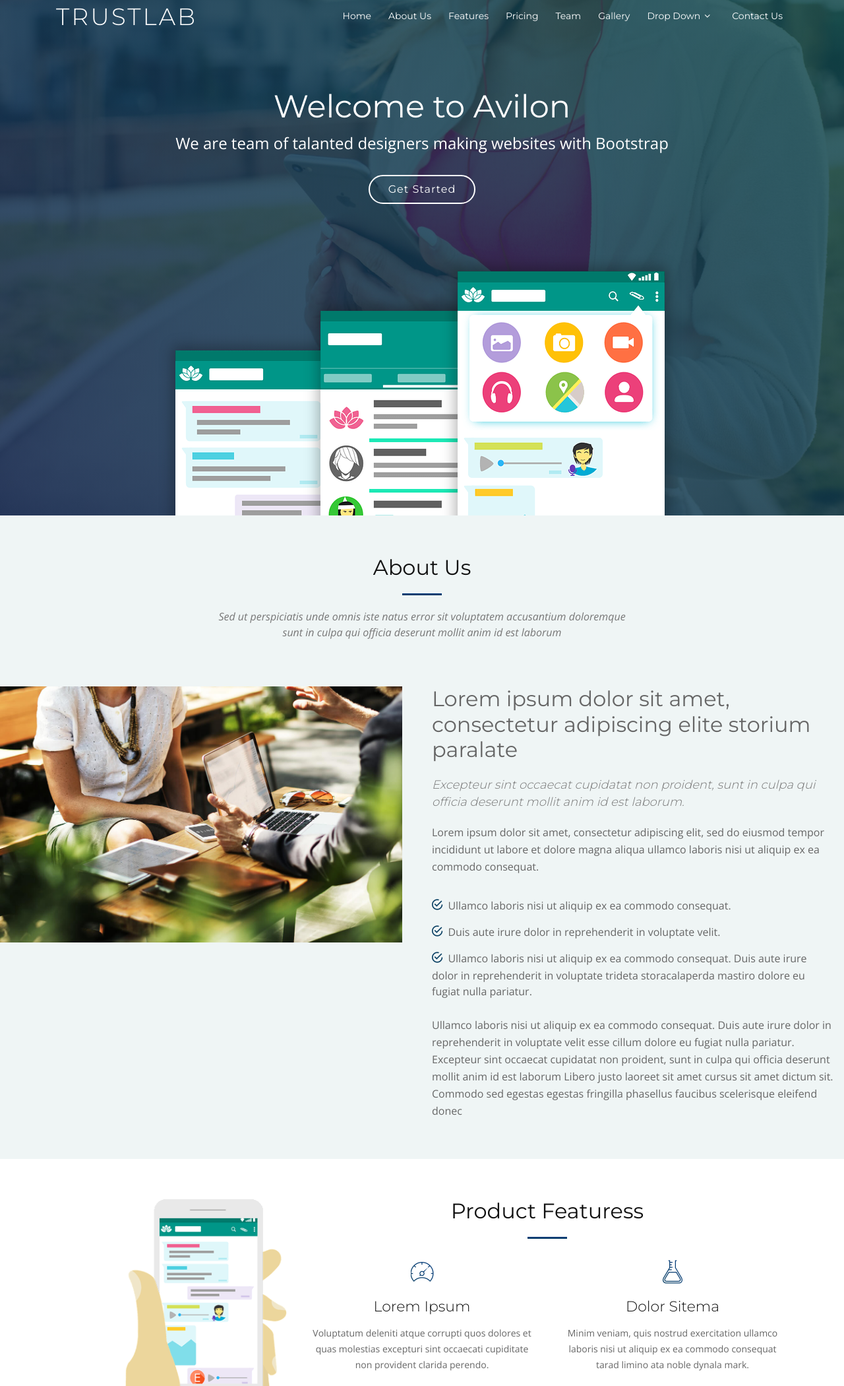
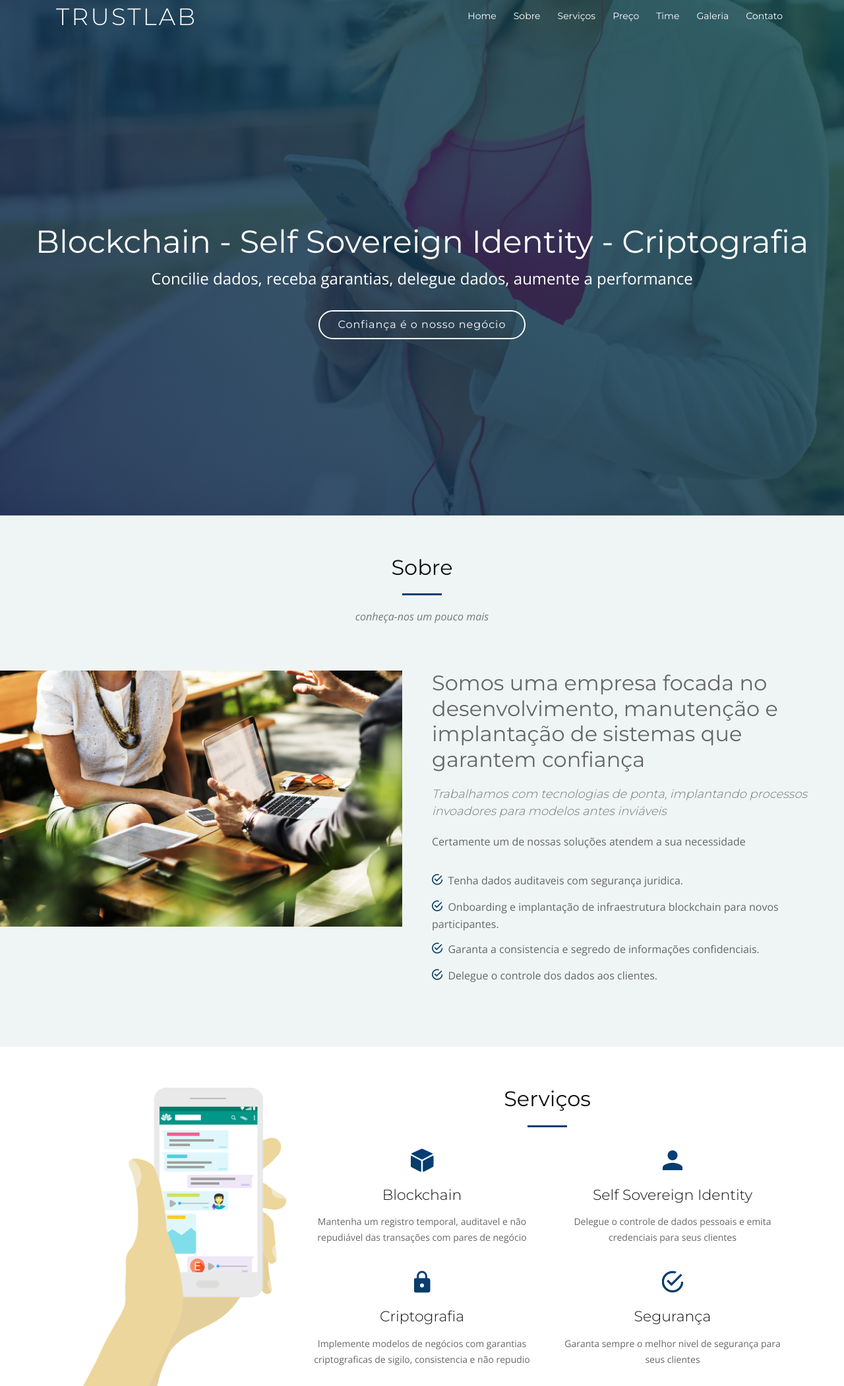
Before and after one commit to rodolfoleal/trust-site, a plain HTML site: page index.html in a window 1280 px wide. Shown: the part 19-2119 px from the top of the page at 66% size. Drawn offline with nearby package versions, Linux system fonts and the light colour scheme; files whose address does not match are found by name.

Commit message:
Update texts

```diff
--- a/css/style.css
+++ b/css/style.css
@@ -135,9 +135,9 @@ h6 {
 #intro .intro-text {
   position: absolute;
   left: 0;
-  top: 60px;
+  top: 250px;
   right: 0;
-  height: calc(50% - 60px);
+  height: calc(50% - 30px);
   display: -webkit-box;
   display: -webkit-flex;
   display: -ms-flexbox;
@@ -211,25 +211,37 @@ h6 {
 #intro .product-screens .product-screen-1 {
   position: absolute;
   z-index: 30;
-  left: calc(50% + 54px);
+  left: calc(10%);
   bottom: 0;
   top: 30px;
+}
+
+#intro .product-screens .product-screen-1 img {
+  width:50%;
 }
 
 #intro .product-screens .product-screen-2 {
   position: absolute;
   z-index: 20;
-  left: calc(50% - 154px);
+  left: calc(50%);
   bottom: 0;
-  top: 90px;
+  top: 30px;
+}
+
+#intro .product-screens .product-screen-2 img {
+  width:50%;
 }
 
 #intro .product-screens .product-screen-3 {
   position: absolute;
   z-index: 10;
-  left: calc(50% - 374px);
+  left: calc(80%);
   bottom: 0;
-  top: 150px;
+  top: 30px;
+}
+
+#intro .product-screens .product-screen-3 img {
+  width:80%;
 }
 
 /*--------------------------------------------------------------
--- a/index.html
+++ b/index.html
@@ -2,7 +2,7 @@
 <html lang="en">
 <head>
   <meta charset="utf-8">
-  <title>Avilon Bootstrap Template</title>
+  <title>TrustLab</title>
   <meta content="width=device-width, initial-scale=1.0" name="viewport">
   <meta content="" name="keywords">
   <meta content="" name="description">
@@ -51,29 +51,12 @@
       <nav id="nav-menu-container">
         <ul class="nav-menu">
           <li class="menu-active"><a href="#intro">Home</a></li>
-          <li><a href="#about">About Us</a></li>
-          <li><a href="#features">Features</a></li>
-          <li><a href="#pricing">Pricing</a></li>
-          <li><a href="#team">Team</a></li>
-          <li><a href="#gallery">Gallery</a></li>
-          <li class="menu-has-children"><a href="">Drop Down</a>
-            <ul>
-              <li><a href="#">Drop Down 1</a></li>
-              <li class="menu-has-children"><a href="#">Drop Down 2</a>
-                <ul>
-                  <li><a href="#">Deep Drop Down 1</a></li>
-                  <li><a href="#">Deep Drop Down 2</a></li>
-                  <li><a href="#">Deep Drop Down 3</a></li>
-                  <li><a href="#">Deep Drop Down 4</a></li>
-                  <li><a href="#">Deep Drop Down 5</a></li>
-                </ul>
-              </li>
-              <li><a href="#">Drop Down 3</a></li>
-              <li><a href="#">Drop Down 4</a></li>
-              <li><a href="#">Drop Down 5</a></li>
-            </ul>
-          </li>
-          <li><a href="#contact">Contact Us</a></li>
+          <li><a href="#about">Sobre</a></li>
+          <li><a href="#features">Serviços</a></li>
+          <li><a href="#pricing">Preço</a></li>
+          <li><a href="#team">Time</a></li>
+          <li><a href="#gallery">Galeria</a></li>
+          <li><a href="#contact">Contato</a></li>
         </ul>
       </nav><!-- #nav-menu-container -->
     </div>
@@ -85,25 +68,9 @@
   <section id="intro">
 
     <div class="intro-text">
-      <h2>Welcome to Avilon</h2>
-      <p>We are team of talanted designers making websites with Bootstrap</p>
-      <a href="#about" class="btn-get-started scrollto">Get Started</a>
-    </div>
-
-    <div class="product-screens">
-
-      <div class="product-screen-1 wow fadeInUp" data-wow-delay="0.4s" data-wow-duration="0.6s">
-        <img src="img/product-screen-1.png" alt="">
-      </div>
-
-      <div class="product-screen-2 wow fadeInUp" data-wow-delay="0.2s" data-wow-duration="0.6s">
-        <img src="img/product-screen-2.png" alt="">
-      </div>
-
-      <div class="product-screen-3 wow fadeInUp" data-wow-duration="0.6s">
-        <img src="img/product-screen-3.png" alt="">
-      </div>
-
+      <h2>Blockchain - Self Sovereign Identity - Criptografia</h2>
+      <p>Concilie dados, receba garantias, delegue dados, aumente a performance</p>
+      <a href="#about" class="btn-get-started scrollto">Confiança é o nosso negócio</a>
     </div>
 
   </section><!-- #intro -->
@@ -116,11 +83,10 @@
     <section id="about" class="section-bg">
       <div class="container-fluid">
         <div class="section-header">
-          <h3 class="section-title">About Us</h3>
+          <h3 class="section-title">Sobre</h3>
           <span class="section-divider"></span>
           <p class="section-description">
-            Sed ut perspiciatis unde omnis iste natus error sit voluptatem accusantium doloremque<br>
-            sunt in culpa qui officia deserunt mollit anim id est laborum
+            conheça-nos um pouco mais
           </p>
         </div>
 
@@ -130,20 +96,21 @@
           </div>
 
           <div class="col-lg-6 content wow fadeInRight">
-            <h2>Lorem ipsum dolor sit amet, consectetur adipiscing elite storium paralate</h2>
-            <h3>Excepteur sint occaecat cupidatat non proident, sunt in culpa qui officia deserunt mollit anim id est laborum.</h3>
+            <h2>Somos uma empresa focada no desenvolvimento, manutenção e implantação de sistemas que garantem confiança</h2>
+            <h3>Trabalhamos com tecnologias de ponta, implantando processos invoadores para modelos antes inviáveis</h3>
             <p>
-              Lorem ipsum dolor sit amet, consectetur adipiscing elit, sed do eiusmod tempor incididunt ut labore et dolore magna aliqua ullamco laboris nisi ut aliquip ex ea commodo consequat.
+              Certamente um de nossas soluções atendem a sua necessidade
             </p>
 
             <ul>
-              <li><i class="ion-android-checkmark-circle"></i> Ullamco laboris nisi ut aliquip ex ea commodo consequat.</li>
-              <li><i class="ion-android-checkmark-circle"></i> Duis aute irure dolor in reprehenderit in voluptate velit.</li>
-              <li><i class="ion-android-checkmark-circle"></i> Ullamco laboris nisi ut aliquip ex ea commodo consequat. Duis aute irure dolor in reprehenderit in voluptate trideta storacalaperda mastiro dolore eu fugiat nulla pariatur.</li>
+              <li><i class="ion-android-checkmark-circle"></i> Tenha dados auditaveis com segurança juridica.</li>
+              <li><i class="ion-android-checkmark-circle"></i> Onboarding e implantação de infraestrutura blockchain para novos participantes.</li>
+              <li><i class="ion-android-checkmark-circle"></i> Garanta a consistencia e segredo de informações confidenciais.</li>
+              <li><i class="ion-android-checkmark-circle"></i> Delegue o controle dos dados aos clientes.</li>
             </ul>
 
             <p>
-              Ullamco laboris nisi ut aliquip ex ea commodo consequat. Duis aute irure dolor in reprehenderit in voluptate velit esse cillum dolore eu fugiat nulla pariatur. Excepteur sint occaecat cupidatat non proident, sunt in culpa qui officia deserunt mollit anim id est laborum Libero justo laoreet sit amet cursus sit amet dictum sit. Commodo sed egestas egestas fringilla phasellus faucibus scelerisque eleifend donec
+              <!-- Ullamco laboris nisi ut aliquip ex ea commodo consequat. Duis aute irure dolor in reprehenderit in voluptate velit esse cillum dolore eu fugiat nulla pariatur. Excepteur sint occaecat cupidatat non proident, sunt in culpa qui officia deserunt mollit anim id est laborum Libero justo laoreet sit amet cursus sit amet dictum sit. Commodo sed egestas egestas fringilla phasellus faucibus scelerisque eleifend donec -->
             </p>
           </div>
         </div>
@@ -161,7 +128,7 @@
 
           <div class="col-lg-8 offset-lg-4">
             <div class="section-header wow fadeIn" data-wow-duration="1s">
-              <h3 class="section-title">Product Featuress</h3>
+              <h3 class="section-title">Serviços</h3>
               <span class="section-divider"></span>
             </div>
           </div>
@@ -175,24 +142,24 @@
             <div class="row">
 
               <div class="col-lg-6 col-md-6 box wow fadeInRight">
-                <div class="icon"><i class="ion-ios-speedometer-outline"></i></div>
-                <h4 class="title"><a href="">Lorem Ipsum</a></h4>
-                <p class="description">Voluptatum deleniti atque corrupti quos dolores et quas molestias excepturi sint occaecati cupiditate non provident clarida perendo.</p>
+                <div class="icon"><i class="ion-cube"></i></div>
+                <h4 class="title"><a href="">Blockchain</a></h4>
+                <p class="description">Mantenha um registro temporal, auditavel e não repudiável das transações com pares de negócio</p>
               </div>
               <div class="col-lg-6 col-md-6 box wow fadeInRight" data-wow-delay="0.1s">
-                <div class="icon"><i class="ion-ios-flask-outline"></i></div>
-                <h4 class="title"><a href="">Dolor Sitema</a></h4>
-                <p class="description">Minim veniam, quis nostrud exercitation ullamco laboris nisi ut aliquip ex ea commodo consequat tarad limino ata noble dynala mark.</p>
+                <div class="icon"><i class="ion-android-person"></i></div>
+                <h4 class="title"><a href="">Self Sovereign Identity</a></h4>
+                <p class="description">Delegue o controle de dados pessoais e emita credenciais para seus clientes</p>
               </div>
               <div class="col-lg-6 col-md-6 box wow fadeInRight" data-wow-delay="0.2s">
-                <div class="icon"><i class="ion-social-buffer-outline"></i></div>
-                <h4 class="title"><a href="">Sed ut perspiciatis</a></h4>
-                <p class="description">Duis aute irure dolor in reprehenderit in voluptate velit esse cillum dolore eu fugiat nulla pariatur teleca starter sinode park ledo.</p>
+                <div class="icon"><i class="ion-android-lock"></i></div>
+                <h4 class="title"><a href="">Criptografia</a></h4>
+                <p class="description">Implemente modelos de negócios com garantias criptograficas de sigilo, consistencia e não repudio</p>
               </div>
               <div class="col-lg-6 col-md-6 box wow fadeInRight" data-wow-delay="0.3s">
-                <div class="icon"><i class="ion-ios-analytics-outline"></i></div>
-                <h4 class="title"><a href="">Magni Dolores</a></h4>
-                <p class="description">Excepteur sint occaecat cupidatat non proident, sunt in culpa qui officia deserunt mollit anim id est laborum dinoun trade capsule.</p>
+                <div class="icon"><i class="ion-android-checkmark-circle"></i></div>
+                <h4 class="title"><a href="">Segurança</a></h4>
+                <p class="description">Garanta sempre o melhor nivel de segurança para seus clientes</p>
               </div>
             </div>
 
@@ -269,11 +236,11 @@
       <div class="container">
         <div class="row">
           <div class="col-lg-9 text-center text-lg-left">
-            <h3 class="cta-title">Call To Action</h3>
-            <p class="cta-text"> Duis aute irure dolor in reprehenderit in voluptate velit esse cillum dolore eu fugiat nulla pariatur. Excepteur sint occaecat cupidatat non proident, sunt in culpa qui officia deserunt mollit anim id est laborum.</p>
+            <h3 class="cta-title">Implantação e Onboard em redes Blockchain</h3>
+            <p class="cta-text"> Realizamos a impalantação de estrutura blockchain Hyperledger Fabric, Sawtooth, Indy, Ethereum.  </p>
           </div>
           <div class="col-lg-3 cta-btn-container text-center">
-            <a class="cta-btn align-middle" href="#">Call To Action</a>
+            <a class="cta-btn align-middle" href="#">Vamos conversar</a>
           </div>
         </div>
 
@@ -287,9 +254,11 @@
       <div class="container">
 
         <div class="section-header">
-          <h3 class="section-title">More Features</h3>
+          <h3 class="section-title">Tecnologias</h3>
           <span class="section-divider"></span>
-          <p class="section-description">Sed ut perspiciatis unde omnis iste natus error sit voluptatem accusantium doloremque</p>
+          <p class="section-description">
+          Essas são apenas algumas das que dominamos
+          </p>
         </div>
 
         <div class="row">
@@ -297,32 +266,32 @@
           <div class="col-lg-6">
             <div class="box wow fadeInLeft">
               <div class="icon"><i class="ion-ios-stopwatch-outline"></i></div>
-              <h4 class="title"><a href="">Lorem Ipsum</a></h4>
-              <p class="description">Voluptatum deleniti atque corrupti quos dolores et quas molestias excepturi sint occaecati cupiditate non provident etiro rabeta lingo.</p>
+              <h4 class="title"><a href="">Hyperledger Fabric</a></h4>
+              <p class="description">Blockchain privada mais popular para aplicações corporativas.</p>
             </div>
           </div>
 
           <div class="col-lg-6">
             <div class="box wow fadeInRight">
               <div class="icon"><i class="ion-ios-bookmarks-outline"></i></div>
-              <h4 class="title"><a href="">Dolor Sitema</a></h4>
-              <p class="description">Minim veniam, quis nostrud exercitation ullamco laboris nisi ut aliquip ex ea commodo consequat tarad limino ata nodera clas.</p>
+              <h4 class="title"><a href="">Hyperledger Indy / Aries</a></h4>
+              <p class="description">Identidade Soberana implantada com as melhores práticas.</p>
             </div>
           </div>
 
           <div class="col-lg-6">
             <div class="box wow fadeInLeft">
               <div class="icon"><i class="ion-ios-heart-outline"></i></div>
-              <h4 class="title"><a href="">Sed ut perspiciatis</a></h4>
-              <p class="description">Duis aute irure dolor in reprehenderit in voluptate velit esse cillum dolore eu fugiat nulla pariatur trinige zareta lobur trade.</p>
+              <h4 class="title"><a href="">Hyperledger Sawtooth</a></h4>
+              <p class="description">Blockchain modular de alta performance com suporte a execução paralela</p>
             </div>
           </div>
 
           <div class="col-lg-6">
             <div class="box wow fadeInRight">
               <div class="icon"><i class="ion-ios-analytics-outline"></i></div>
-              <h4 class="title"><a href="">Magni Dolores</a></h4>
-              <p class="description">Excepteur sint occaecat cupidatat non proident, sunt in culpa qui officia deserunt mollit anim id est laborum rideta zanox satirente madera</p>
+              <h4 class="title"><a href="">Ethereum</a></h4>
+              <p class="description">Blockchain publica mais popular para execução de smart contracts</p>
             </div>
           </div>
 
@@ -369,7 +338,7 @@
     <!--==========================
       Pricing Section
     ============================-->
-    <section id="pricing" class="section-bg">
+    <!-- <section id="pricing" class="section-bg">
       <div class="container">
 
         <div class="section-header">
@@ -427,13 +396,13 @@
 
         </div>
       </div>
-    </section><!-- #pricing -->
+    </section>#pricing -->
 
 
     <!--==========================
       Frequently Asked Questions Section
     ============================-->
-    <section id="faq">
+    <!-- <section id="faq">
       <div class="container">
 
         <div class="section-header">
@@ -500,15 +469,15 @@
         </ul>
 
       </div>
-    </section><!-- #faq -->
+    </section>#faq -->
 
     <!--==========================
       Our Team Section
     ============================-->
-    <section id="team" class="section-bg">
+    <!-- <section id="team" class="section-bg">
       <div class="container">
         <div class="section-header">
-          <h3 class="section-title">Our Team</h3>
+          <h3 class="section-title">Nosso Time</h3>
           <span class="section-divider"></span>
           <p class="section-description">Sed ut perspiciatis unde omnis iste natus error sit voluptatem accusantium doloremque</p>
         </div>
@@ -571,12 +540,12 @@
         </div>
 
       </div>
-    </section><!-- #team -->
+    </section>#team -->
 
     <!--==========================
       Gallery Section
     ============================-->
-    <section id="gallery">
+    <!-- <section id="gallery">
       <div class="container-fluid">
         <div class="section-header">
           <h3 class="section-title">Gallery</h3>
@@ -637,7 +606,7 @@
         </div>
 
       </div>
-    </section><!-- #gallery -->
+    </section>#gallery -->
 
     <!--==========================
       Contact Section
@@ -648,7 +617,7 @@
 
           <div class="col-lg-4 col-md-4">
             <div class="contact-about">
-              <h3>Avilon</h3>
+              <h3>TrustLab</h3>
               <p>Cras fermentum odio eu feugiat. Justo eget magna fermentum iaculis eu non diam phasellus. Scelerisque felis imperdiet proin fermentum leo. Amet volutpat consequat mauris nunc congue.</p>
               <div class="social-links">
                 <a href="#" class="twitter"><i class="fa fa-twitter"></i></a>
@@ -664,12 +633,12 @@
             <div class="info">
               <div>
                 <i class="ion-ios-location-outline"></i>
-                <p>A108 Adam Street<br>New York, NY 535022</p>
+                <p>Brasília <br>DF, Brasil</p>
               </div>
 
               <div>
                 <i class="ion-ios-email-outline"></i>
-                <p>info@example.com</p>
+                <p>contato@trustlab.com</p>
               </div>
 
               <div>
@@ -682,28 +651,28 @@
 
           <div class="col-lg-5 col-md-8">
             <div class="form">
-              <div id="sendmessage">Your message has been sent. Thank you!</div>
+              <div id="sendmessage">Mensagem enviada. Obrigado!</div>
               <div id="errormessage"></div>
               <form action="" method="post" role="form" class="contactForm">
                 <div class="form-row">
                   <div class="form-group col-lg-6">
-                    <input type="text" name="name" class="form-control" id="name" placeholder="Your Name" data-rule="minlen:4" data-msg="Please enter at least 4 chars" />
+                    <input type="text" name="name" class="form-control" id="name" placeholder="Nome" data-rule="minlen:4" data-msg="Please enter at least 4 chars" />
                     <div class="validation"></div>
                   </div>
                   <div class="form-group col-lg-6">
-                    <input type="email" class="form-control" name="email" id="email" placeholder="Your Email" data-rule="email" data-msg="Please enter a valid email" />
+                    <input type="email" class="form-control" name="email" id="email" placeholder="Email" data-rule="email" data-msg="Please enter a valid email" />
                     <div class="validation"></div>
                   </div>
                 </div>
                 <div class="form-group">
-                  <input type="text" class="form-control" name="subject" id="subject" placeholder="Subject" data-rule="minlen:4" data-msg="Please enter at least 8 chars of subject" />
+                  <input type="text" class="form-control" name="subject" id="subject" placeholder="Assunto" data-rule="minlen:4" data-msg="Please enter at least 8 chars of subject" />
                   <div class="validation"></div>
                 </div>
                 <div class="form-group">
-                  <textarea class="form-control" name="message" rows="5" data-rule="required" data-msg="Please write something for us" placeholder="Message"></textarea>
+                  <textarea class="form-control" name="message" rows="5" data-rule="required" data-msg="Please write something for us" placeholder="Mensagem"></textarea>
                   <div class="validation"></div>
                 </div>
-                <div class="text-center"><button type="submit" title="Send Message">Send Message</button></div>
+                <div class="text-center"><button type="submit" title="Send Message">Enviar</button></div>
               </form>
             </div>
           </div>
@@ -738,7 +707,7 @@
         <div class="col-lg-6">
           <nav class="footer-links text-lg-right text-center pt-2 pt-lg-0">
             <a href="#intro" class="scrollto">Home</a>
-            <a href="#about" class="scrollto">About</a>
+            <a href="#about" class="scrollto">Sobre</a>
             <a href="#">Privacy Policy</a>
             <a href="#">Terms of Use</a>
           </nav>
```
Also changed, not shown: img/logos/aries.png (added), img/logos/fabric.png (added), img/logos/hyperledgerWithLateralLogo.png (added), img/logos/hyperledgerWithLogo.png (added), img/logos/indy.png (added), img/logos/sawtooth.png (added), img/logos/sovrin.png (added).
